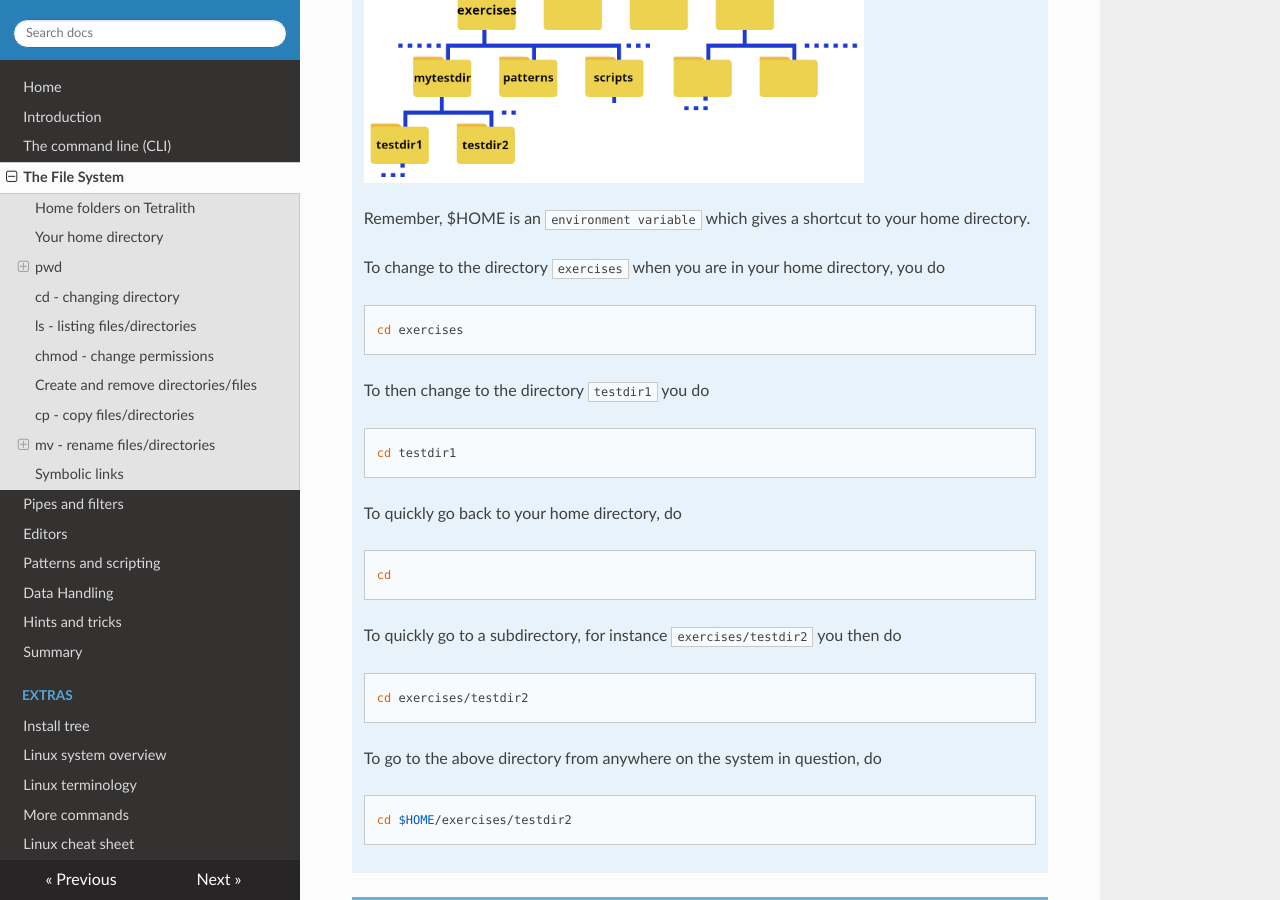
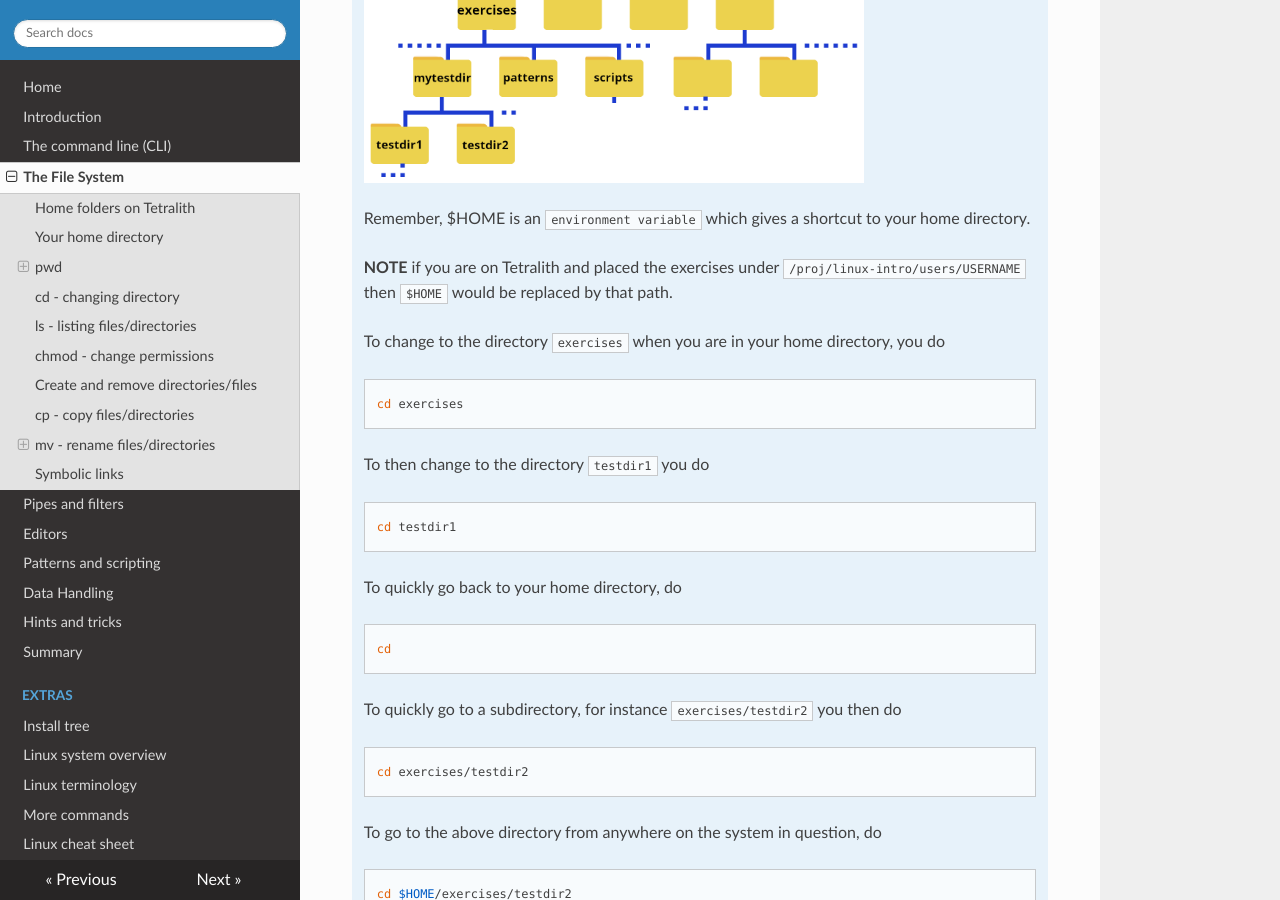
Before and after one commit to hpc2n/intro-linux, an MkDocs documentation site: the page built from docs/filesystem.md, in a window 1280 px wide and 900 px high, scrolled down 4282 px. Built offline with MkDocs 1.6.1, drawn with Linux system fonts in a browser that asks for light colours; nearby versions of some CDN libraries.

Commit message:
Adding a comment about tetralith

````diff
--- a/docs/filesystem.md
+++ b/docs/filesystem.md
@@ -144,6 +144,8 @@
     <br><br style="clear: both;">
 
     Remember, $HOME is an ``environment variable`` which gives a shortcut to your home directory.
+
+    **NOTE** if you are on Tetralith and placed the exercises under ``/proj/linux-intro/users/USERNAME`` then ``$HOME`` would be replaced by that path.
 
     To change to the directory ``exercises`` when you are in your home directory, you do
     ```bash
````
